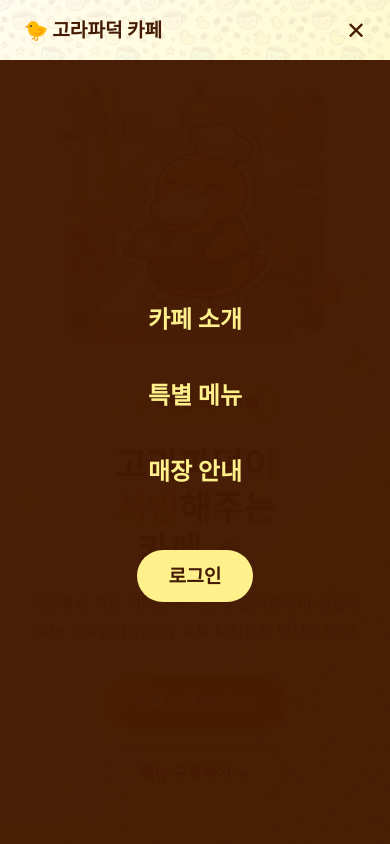
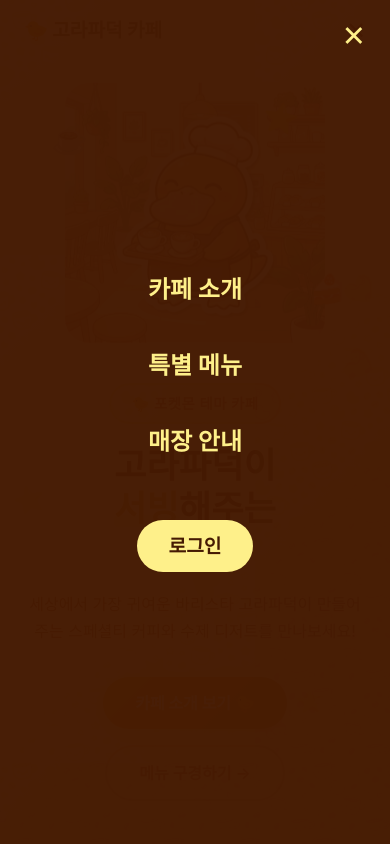
Before and after one commit to coskdms/ncafe-back-front, a Next.js app in the folder frontend/: page / in a window 390 px wide. Both pictures are taken after a click on the button "메뉴". Shown: the top 844 px of the page. Built offline with nearby package versions, Linux system fonts and the light colour scheme; no server answers.

Commit message:
핸드폰 넓이 목록 클릭시 스타일 깨지는 문제 수정

```diff
--- a/frontend/components/landing/Navbar.module.css
+++ b/frontend/components/landing/Navbar.module.css
@@ -95,6 +95,8 @@
     border: none;
     color: #451a03;
     cursor: pointer;
+    position: relative;
+    z-index: 10001;
 }
 
 .scrolled .hamburger {
@@ -103,7 +105,7 @@
 
 .mobileMenu {
     position: fixed;
-    top: 60px;
+    top: 0;
     left: 0;
     right: 0;
     bottom: 0;
@@ -113,7 +115,19 @@
     align-items: center;
     justify-content: center;
     gap: 40px;
-    z-index: 999;
+    z-index: 10000;
+    overflow: hidden;
+}
+
+.closeBtn {
+    position: absolute;
+    top: 18px;
+    right: 24px;
+    font-size: 1.8rem;
+    background: none;
+    border: none;
+    color: #fef08a;
+    cursor: pointer;
 }
 
 .mobileMenu a {
--- a/frontend/components/landing/Navbar.tsx
+++ b/frontend/components/landing/Navbar.tsx
@@ -38,6 +38,7 @@ export default function Navbar() {
     };
 
     return (
+        <>
             <nav className={`${styles.nav} ${scrolled ? styles.scrolled : ''}`}>
                 <div className={styles.inner}>
                     <Link href="/" className={styles.logo}>🐤 고라파덕 카페</Link>
@@ -60,8 +61,12 @@ export default function Navbar() {
                         {isOpen ? '✕' : '☰'}
                     </button>
                 </div>
+            </nav>
             {isOpen && (
                 <div className={styles.mobileMenu}>
+                    <button className={styles.closeBtn} onClick={() => setIsOpen(false)} aria-label="닫기">
+                        ✕
+                    </button>
                     <Link href="/#about" onClick={() => setIsOpen(false)}>카페 소개</Link>
                     <Link href="/menus" onClick={() => setIsOpen(false)}>특별 메뉴</Link>
                     <Link href="/#location" onClick={() => setIsOpen(false)}>매장 안내</Link>
@@ -77,6 +82,6 @@ export default function Navbar() {
                     )}
                 </div>
             )}
-        </nav>
+        </>
     );
 }
```
Lines whose indentation alone changed are shown as unchanged.
